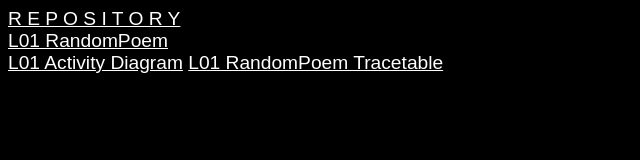
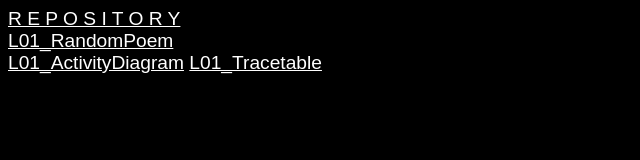
Before and after one commit to Shinigou/EIA2, a plain HTML site: page L00_Preparation/steckbrief.htm in a window 1280 px wide. Shown: the whole page, without its empty margins (0-640 px from the left). Drawn offline with Linux system fonts and the light colour scheme.

Commit message:
update Steckbrief

```diff
--- a/L00_Preparation/steckbrief.htm
+++ b/L00_Preparation/steckbrief.htm
@@ -21,10 +21,10 @@ body {
 <body>
 	<a href="https://github.com/Shinigou/EIA2" target="blank">R E P O S I T O R Y</a>
 	<br>
-	<a href="https://shinigou.github.io/EIA2/L01/RandomPoem.html" target="_blank">L01 RandomPoem</a>
+	<a href="https://shinigou.github.io/EIA2/L01/RandomPoem.html" target="_blank">L01_RandomPoem</a>
 	<br>
-	<a href="https://shinigou.github.io/EIA2/L01/Activity Diagram RandomPoem.pdf" target="_blank">L01 Activity Diagram</a>
-	<a href="https://shinigou.github.io/EIA2/L01/Tracetable RandomPoem.pdf" target="_blank">L01 RandomPoem Tracetable</a>
+	<a href="https://shinigou.github.io/EIA2/L01/ActivityDiagram.pdf" target="_blank">L01_ActivityDiagram</a>
+	<a href="https://shinigou.github.io/EIA2/L01/Tracetable.pdf" target="_blank">L01_Tracetable</a>
 </body>
 
 </html>
```
Also changed, not shown: 4 other files.
